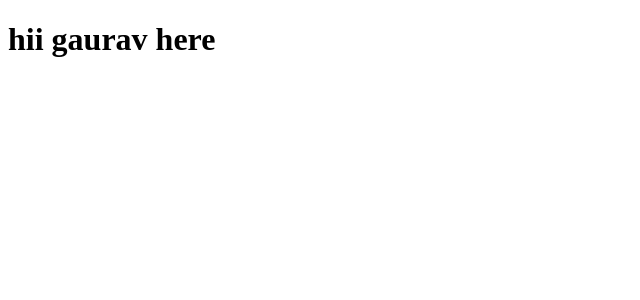
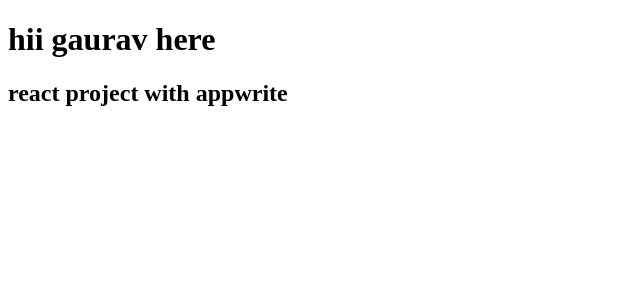
Before and after one commit to GauravGK30/React-Project, a React (Vite) app in the folder MegaBlog/: page / in a window 1280 px wide. Shown: the top 300 px of the page, without its empty margins (0-640 px from the left). Built offline with nearby package versions, Linux system fonts and the light colour scheme.

Commit message:
app jsx changed

```diff
--- a/MegaBlog/src/App.jsx
+++ b/MegaBlog/src/App.jsx
@@ -7,6 +7,7 @@
   return (
     <>
       <h1>hii gaurav here</h1>
+      <h2>react project with appwrite</h2>
     </>
   )
 }
```
